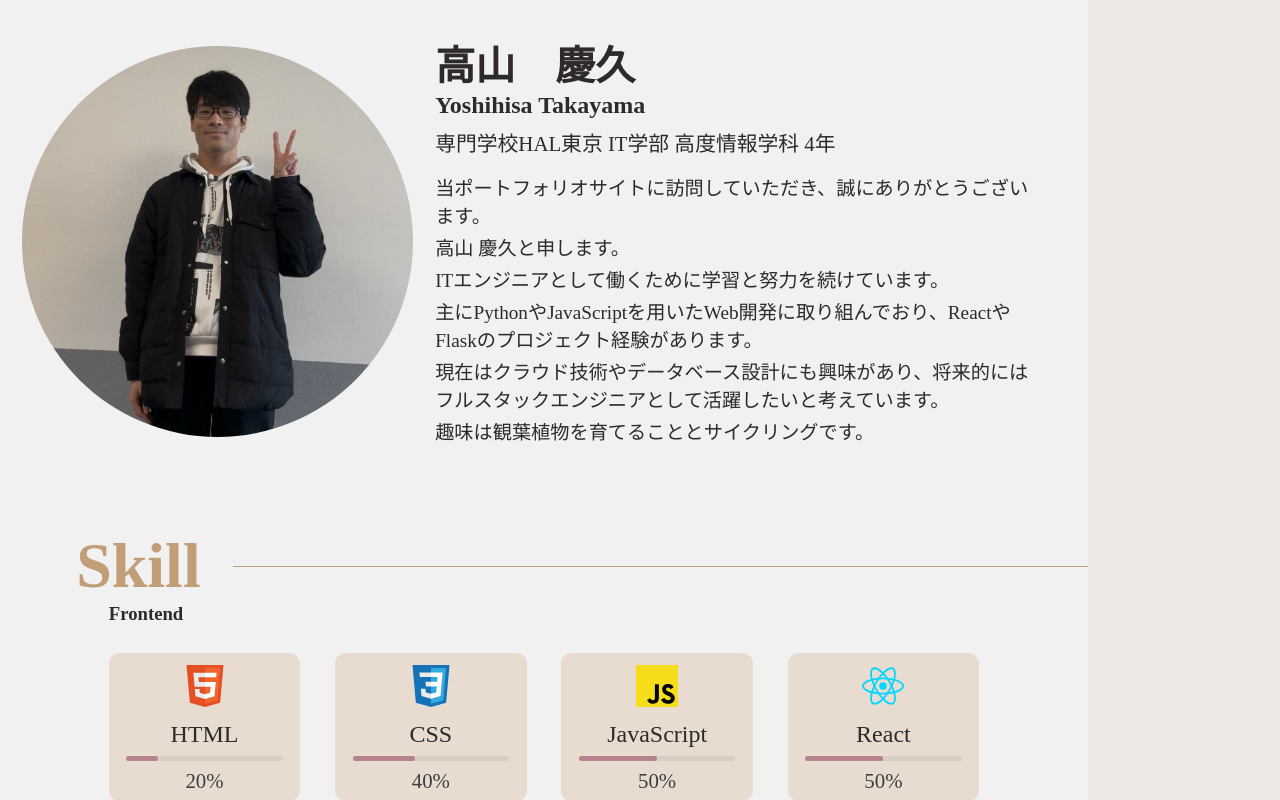
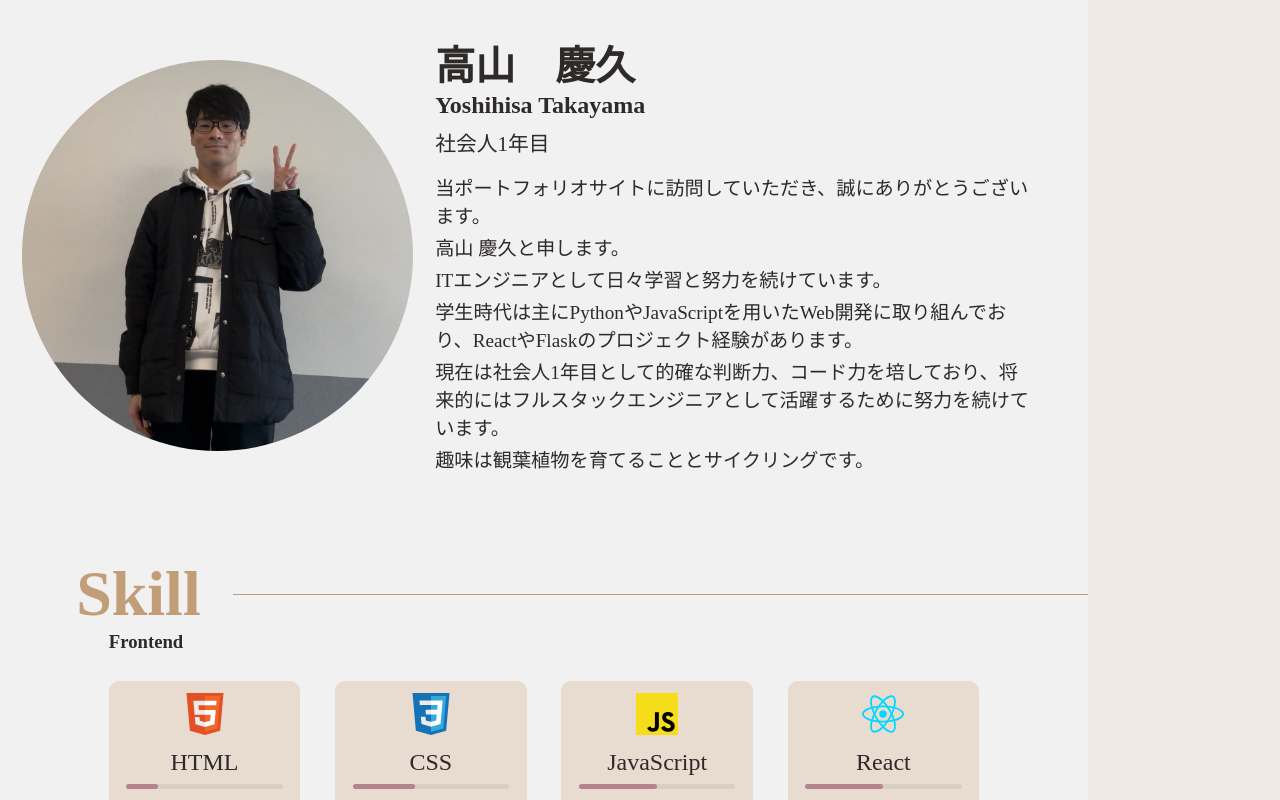
Before and after one commit to takayamayoshihisa1013/newportfolio, a React (Vite) app: page / in a window 1280 px wide. Shown: the part 960-1760 px from the top of the page. Built offline with nearby package versions, Linux system fonts and the light colour scheme; a web font is replaced by a local one.

Commit message:
Profile更新

```diff
--- a/src/components/main/Profile.tsx
+++ b/src/components/main/Profile.tsx
@@ -15,13 +15,13 @@ const Profile = () => {
                 <div className="profileText">
                     <h2 className="myname">高山　慶久</h2>
                     <h3 className="englishMyname">Yoshihisa Takayama</h3>
-                    <p className="school">専門学校HAL東京 IT学部 高度情報学科 4年</p>
-                    <p className="school-mobile">専門学校HAL東京 IT学部<br />高度情報学科 4年</p>
+                    <p className="school">社会人1年目</p>
+                    <p className="school-mobile">社会人1年目</p>
                     <p>当ポートフォリオサイトに訪問していただき、誠にありがとうございます。</p>
                     <p>高山 慶久と申します。</p>
-                    <p>ITエンジニアとして働くために学習と努力を続けています。</p>
-                    <p>主にPythonやJavaScriptを用いたWeb開発に取り組んでおり、ReactやFlaskのプロジェクト経験があります。</p>
-                    <p>現在はクラウド技術やデータベース設計にも興味があり、将来的にはフルスタックエンジニアとして活躍したいと考えています。</p>
+                    <p>ITエンジニアとして日々学習と努力を続けています。</p>
+                    <p>学生時代は主にPythonやJavaScriptを用いたWeb開発に取り組んでおり、ReactやFlaskのプロジェクト経験があります。</p>
+                    <p>現在は社会人1年目として的確な判断力、コード力を培しており、将来的にはフルスタックエンジニアとして活躍するために努力を続けています。</p>
                     <p>趣味は観葉植物を育てることとサイクリングです。</p>
                 </div>
 
--- a/src/components/ui/main/Work.tsx
+++ b/src/components/ui/main/Work.tsx
@@ -38,7 +38,7 @@ export default function Work({ id }: WorkProps) {
                             </div>
                         </p>
                     }
-                    <p className="workExplain">{work?.explain}</p>
+                    {/* <p className="workExplain">{work?.explain}</p> */}
                 </div>
             </Link>
         </li>
```
